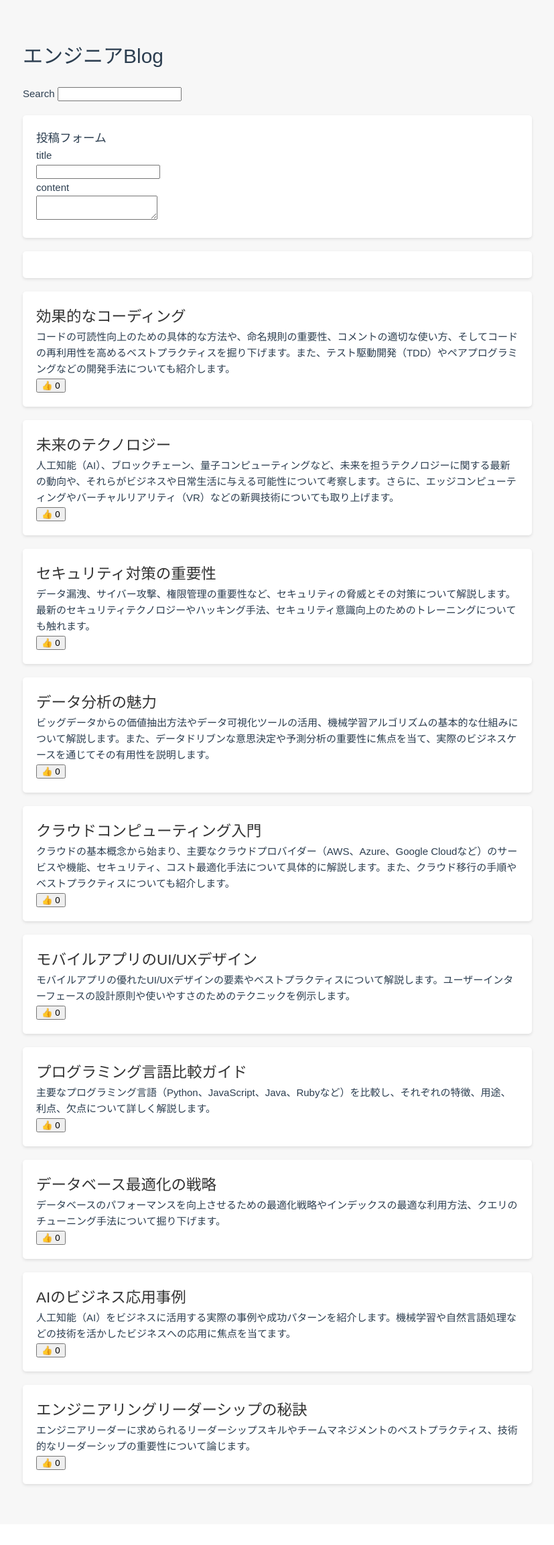
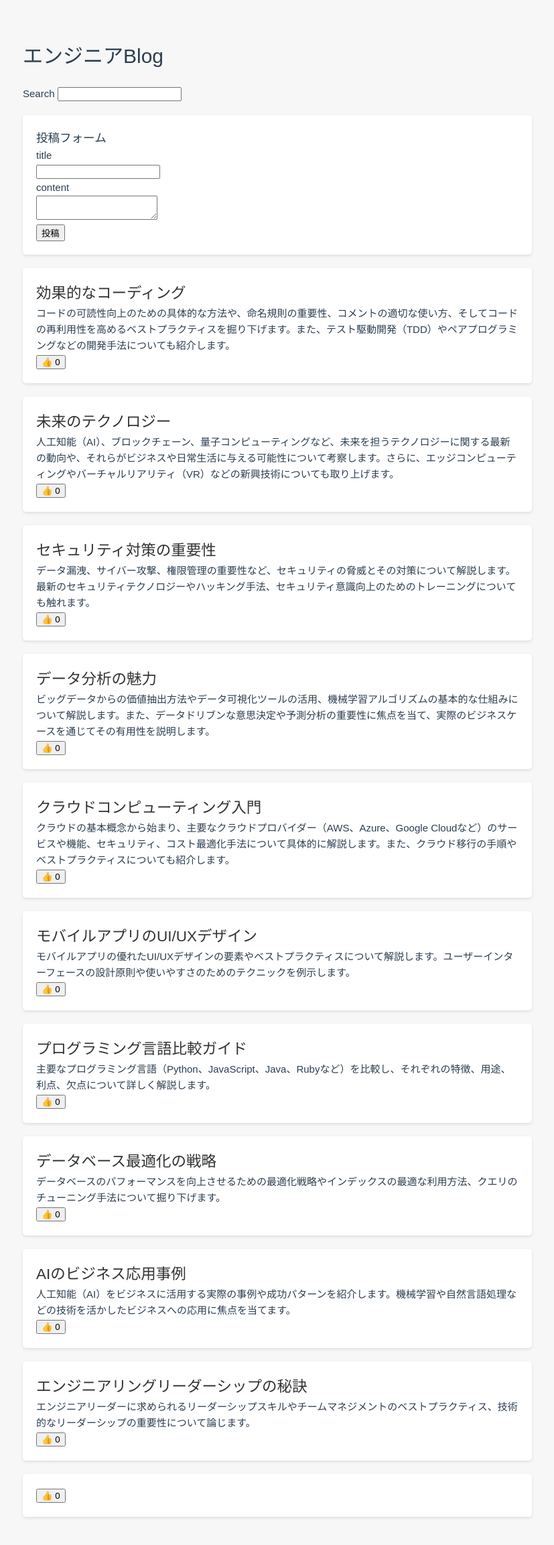
Before and after one commit to keisuke-suzuki-21/BlogApp, a Vue app: page / in a window 1280 px wide. Shown: the top 2306 px of the page at 67% size, without its empty margins (218-1045 px from the left). Before the commit the page ends 2275 px from the top, so only its background shows below. Built offline with nearby package versions, Linux system fonts and the light colour scheme.

Commit message:
データが保存されない簡易的な投稿機能完成

```diff
--- a/src/App.vue
+++ b/src/App.vue
@@ -77,6 +77,7 @@ const content = ref("")
 
       <div class="article">
         <h3>投稿フォーム</h3>
+          <form>
             <label>
                 title<br>
                 <input
@@ -91,16 +92,21 @@ const content = ref("")
                 v-model="content"
             ></textarea>
             </label><br>
+            <button @submit="onPost">投稿</button>
+          </form>
       </div>
 
-      <Post>
+      <!-- <Post>
         <template v-slot:title>{{ title }}</template>
         <template v-slot:content>{{ content }}</template>
-      </Post>
+      </Post> -->
 
+      <!-- 動的なpropsだからv-bindを使って送る -->
       <Article
       :articles = "articles"
       :searchQuery = "searchQuery"
+      :title = "title"
+      :content = "content"
       ></Article>
 
     </main>
--- a/src/article.vue
+++ b/src/article.vue
@@ -3,7 +3,9 @@ import { computed } from 'vue';
 
 const props = defineProps({
     articles: Array,
-    searchQuery: String
+    searchQuery: String,
+    title: String,
+    content: String
 })
 
 // リアルタイム検索機能のロジック
@@ -21,6 +23,19 @@ const filerDate = computed(() => {
     return filerDate
 })
 
+// 投稿機能のロジック
+const newArticle = computed(()  => {
+    let newTitle = props.title
+    let newContent = props.content
+    let newDate = {
+        id: props.articles.length,
+        title: newTitle,
+        content: newContent,
+        nice: 0
+    }
+    return newDate
+})
+
 
 </script>
 
@@ -29,6 +44,11 @@ const filerDate = computed(() => {
         <h2>{{ article.title }}</h2>
         <p>{{ article.content }}</p>
         <button @click="article.nice++">👍 {{ article.nice }}</button>
+    </div>
+    <div class="article">
+        <h2>{{ newArticle.title }}</h2>
+        <p>{{ newArticle.content }}</p>
+        <button @click="newArticle.nice++">👍 {{ newArticle.nice }}</button>
     </div>
 
 </template>
```
